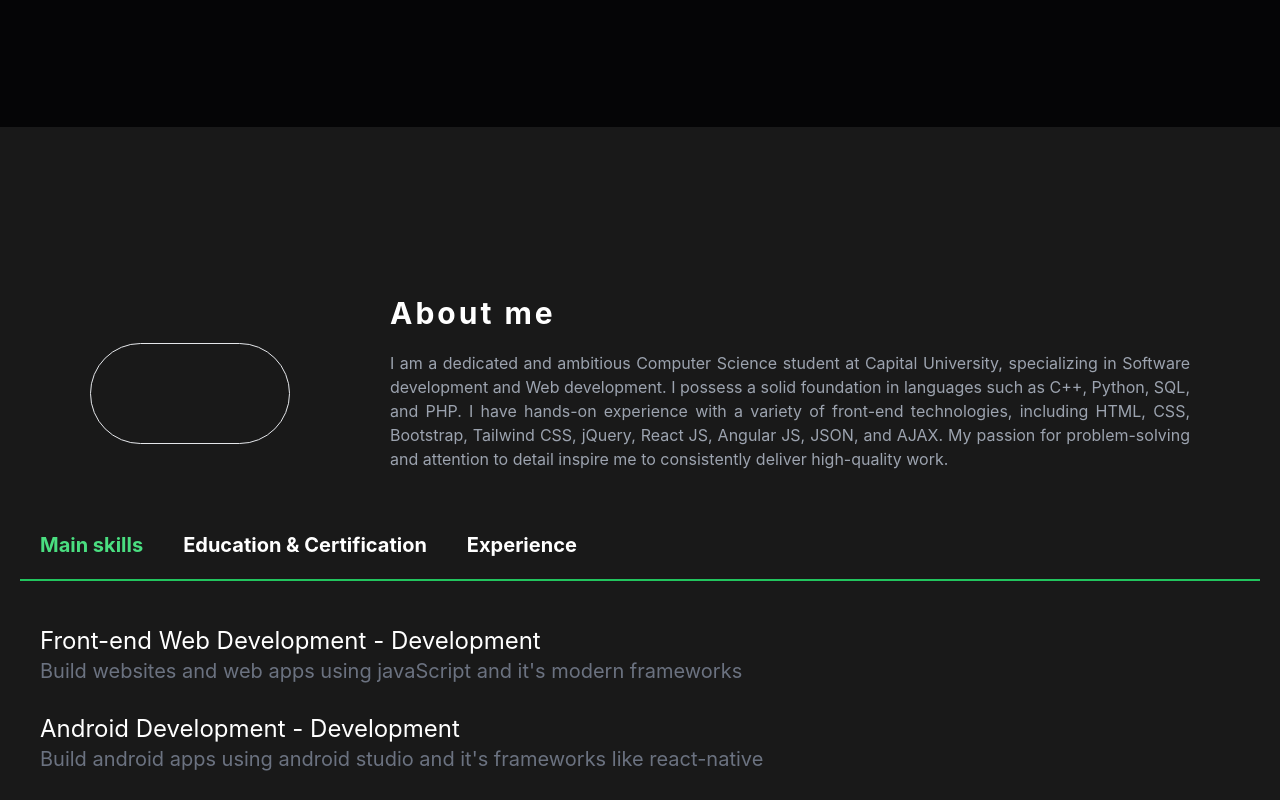
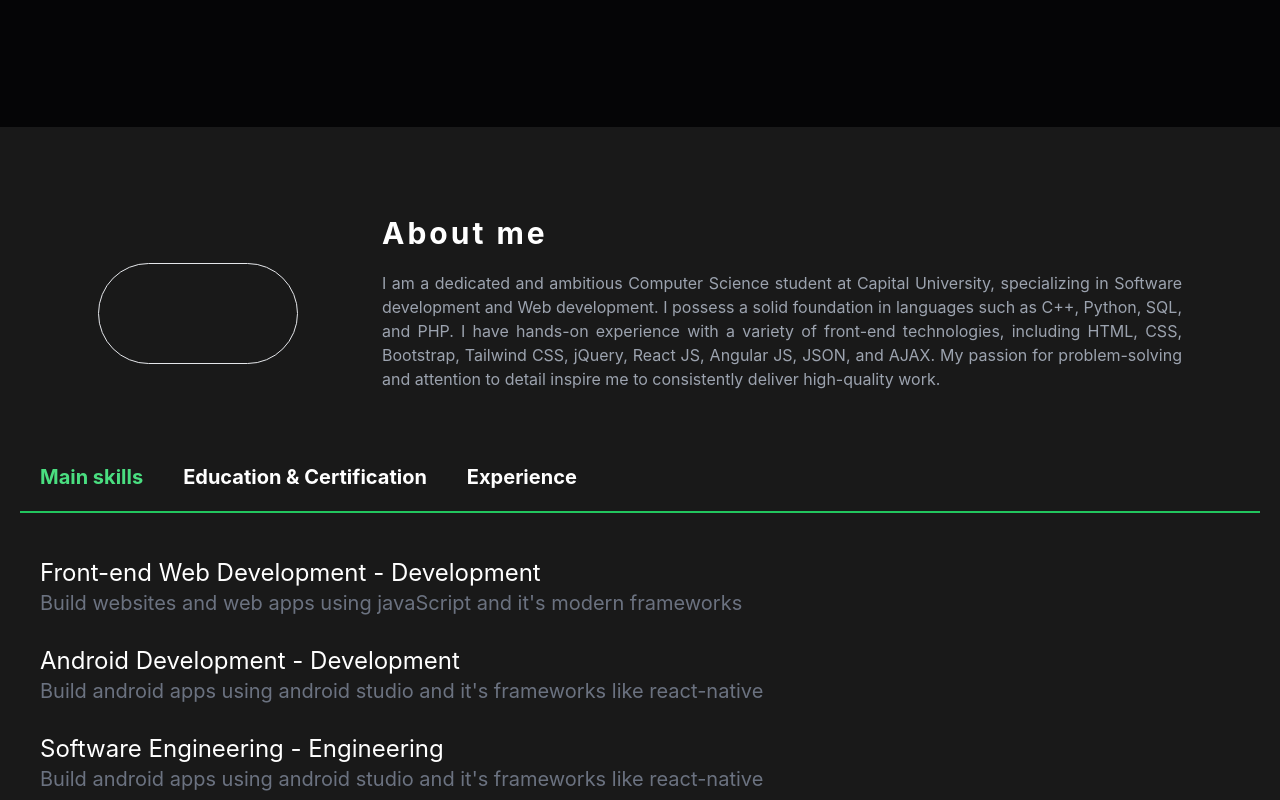
Before and after one commit to allauddin123982/Portfolio, a React (Create React App) app: page / in a window 1280 px wide. Shown: the part 800-1600 px from the top of the page. Built offline with nearby package versions, Linux system fonts and the light colour scheme; grey boxes are pictures that could not be loaded; the HTML template or start-up script is replaced by a standard one.

Commit message:
edit layout

```diff
--- a/src/Components/About.jsx
+++ b/src/Components/About.jsx
@@ -23,7 +23,7 @@ function About() {
   return (
     <>
 
-      <div id="about-section" className=" bg-[#191919] lg:mt-80 pt-16 pb-10 w-full mx-auto">
+      <div id="about-section" className=" bg-[#191919] lg:mt-80 pb-10 w-full mx-auto">
 
         {/* <div className=" flex flex-col md:flex-row items-center gap-y-6 justify-center  md:justify-evenly">
           <AboutMeCards
@@ -45,7 +45,7 @@ function About() {
           />
         </div> */}
 
-        <div className="mt-16 flex flex-col md:flex-row justify-center items-center gap-x-20">
+        <div className="pt-4 md:pt-12 mt-36 flex flex-col md:flex-row justify-center items-center gap-x-16">
           <div className="videoDiv mt-10 w-[200px] md:w-[220px]">
             <video className="w-[200px] rounded-full border"  autoPlay muted loop>
               <source src={aboutvid}></source>
@@ -64,7 +64,7 @@ function About() {
           </div>
         </div>
 
-        <div className=" max-w-[1240px] mx-auto mt-5">
+        <div className=" max-w-[1240px] mx-auto mt-8">
           <div className=" border-b-2 border-green-500 text-white flex gap-x-10 p-5 font-bold text-xl ">
             <p className={` ${active === 'mainSkill' ? 'text-green-400' : 'text-white-400 '} cursor-pointer  hover:text-yellow-500`} onClick={() => {setActive('mainSkill')}} >Main skills</p>
             <p className={` ${active === 'edu_cert' ? 'text-green-400' : 'text-white-400 '}  cursor-pointer  hover:text-yellow-500`} onClick={() => {setActive('edu_cert')}}>Education & Certification</p>
--- a/src/Components/ProjectCards.jsx
+++ b/src/Components/ProjectCards.jsx
@@ -1,7 +1,7 @@
 import React from "react";
 
 // import p1 from "../Images/projec1.png";
-import h from '../Images/hello.jpg'
+import h from '../Images/proj1.png'
 import imgproj2 from "../Images/project2.jpg";
 import imgproj3 from "../Images/proj3.png";
 import ProjCard from "./ProjCard";
```
Also changed, not shown: src/Images/hello.jpg (deleted), src/Images/proj1.png.
